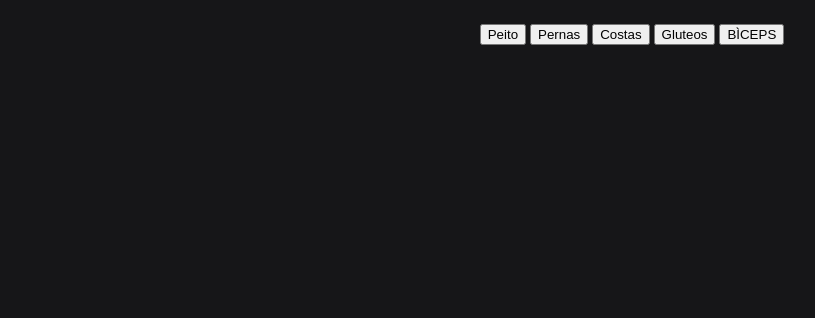
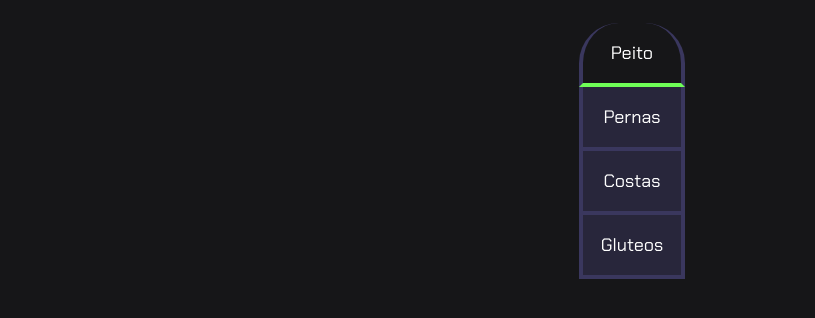
Before and after one commit to denisgoudo/2eqrtgwvdfwtdsg, a plain HTML site: page index.html in a window 1280 px wide. Both pictures are taken after a click on the button "Peito". Shown: the part 80-398 px from the top of the page, without its empty margins (8-823 px from the left). Drawn offline with Linux system fonts and the light colour scheme.

Commit message:
Add files via upload

```diff
--- a/index.html
+++ b/index.html
@@ -1,20 +1,23 @@
 <!DOCTYPE html>
 <html lang="pt-br">
 <head>
+
   <meta charset="UTF-8">
   <meta name="viewport" content="width=device-width, initial-scale=1.0">
   <title>Meus objetivos do ano</title>
   <link rel="stylesheet" href="style.css">
+</head>
+
 <body>
   <section class="conteudo-principal">
     <h2 class="titulo-principal">Treinos de Hoje<span>_</span></h2>
     <div class="botoes">
-      <button class="botao">Peito</button>
-      <button class="botao">Pernas</button>
-      <button class="botao">Costas</button>
-      <button class="botao">Gluteos</button>
-      <button class="button">BÌCEPS</button>
+      <button class="botao ativo">Peito</button>
+      <button class="botao ">Pernas</button>
+      <button class="botao ">Costas</button>
+      <button class="botao ">Gluteos</button>
     </div>
   </section>
+<script src="main.js"></script>
 </body>
 </html>
--- /dev/null
+++ b/main.js
@@ -0,0 +1,13 @@
+const botoes = document.querySelectorAll(".botao");
+
+for(let i=0;i <botoes.length;i++){
+    botoes[i].onclick = function(){
+
+        for(let j=0;j<botoes.length;j++){
+            botoes[j].classList.remove("ativo");
+        }
+
+        botoes[i].classList.add("ativo");
+    }
+    console.log(botoes[i]);
+}
--- a/style.css
+++ b/style.css
@@ -26,7 +26,6 @@ body {
     margin: 0% auto;
 }
 
-
 .titulo-principal{
     text-align: left;
     width: 100%;
@@ -35,3 +34,41 @@ body {
 .titulo-principal span{
     color: var(--verde);
 }
+
+
+
+.botao{
+  font-family: "Chakra Petch", sans-serif;
+  background-color: var(--botao-inativo);
+  color: var(--branco);
+  display: flex;
+  justify-content: center;
+  padding: 1em;
+  font-size: 18px;
+  align-items: center;
+  width: 100%;
+  border-bottom: 4px solid var(--botao-ativo);
+  border-left: 4px solid var(--botao-ativo);
+  border-right: 4px solid var(--botao-ativo);
+  border-top: none;
+}
+
+.botao:first-child{
+  border-radius: 40px 40px 0 0;
+}
+
+.botoes{
+  display: block;
+}
+
+.ativo{
+  background-color: var(--botão-ativo);
+  border-bottom: 4px solid var(--verde);
+}
+
+@media screen and(min-width: 768px) {
+  .botoes{
+      display: flex;
+  }
+
+}
```
